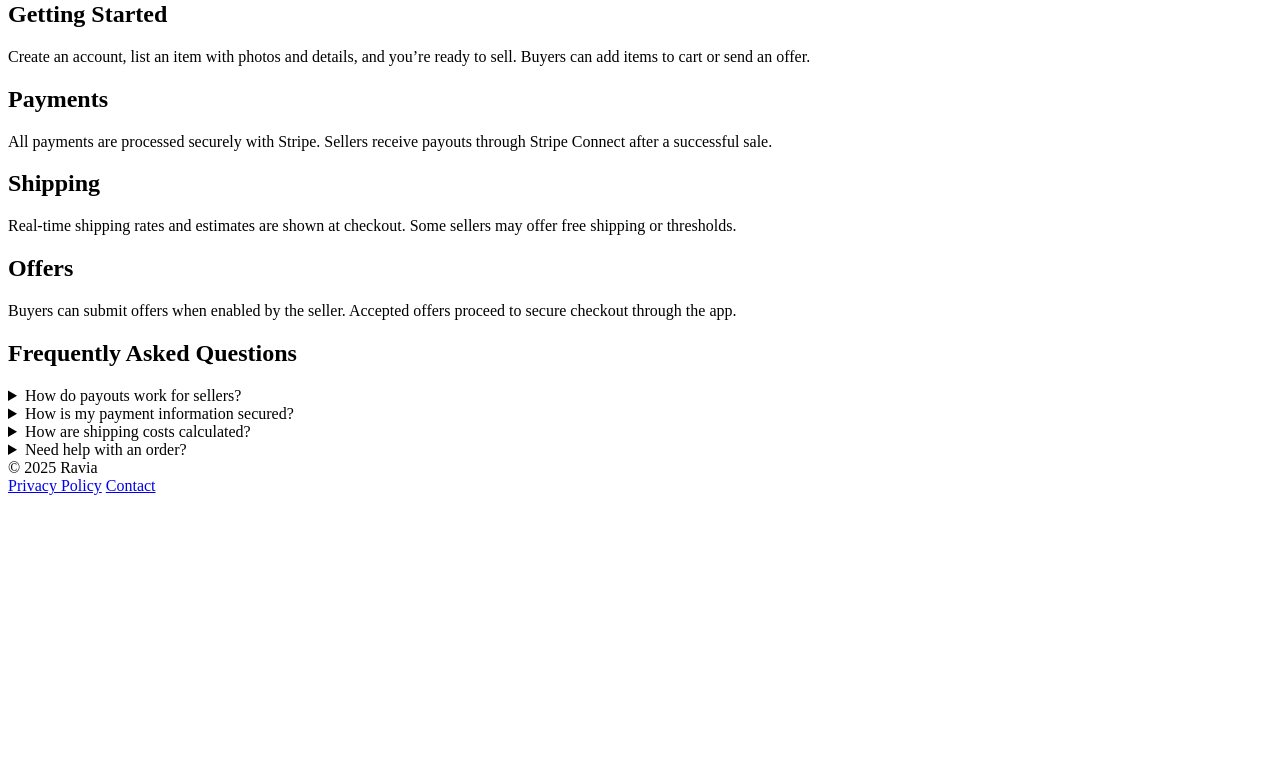
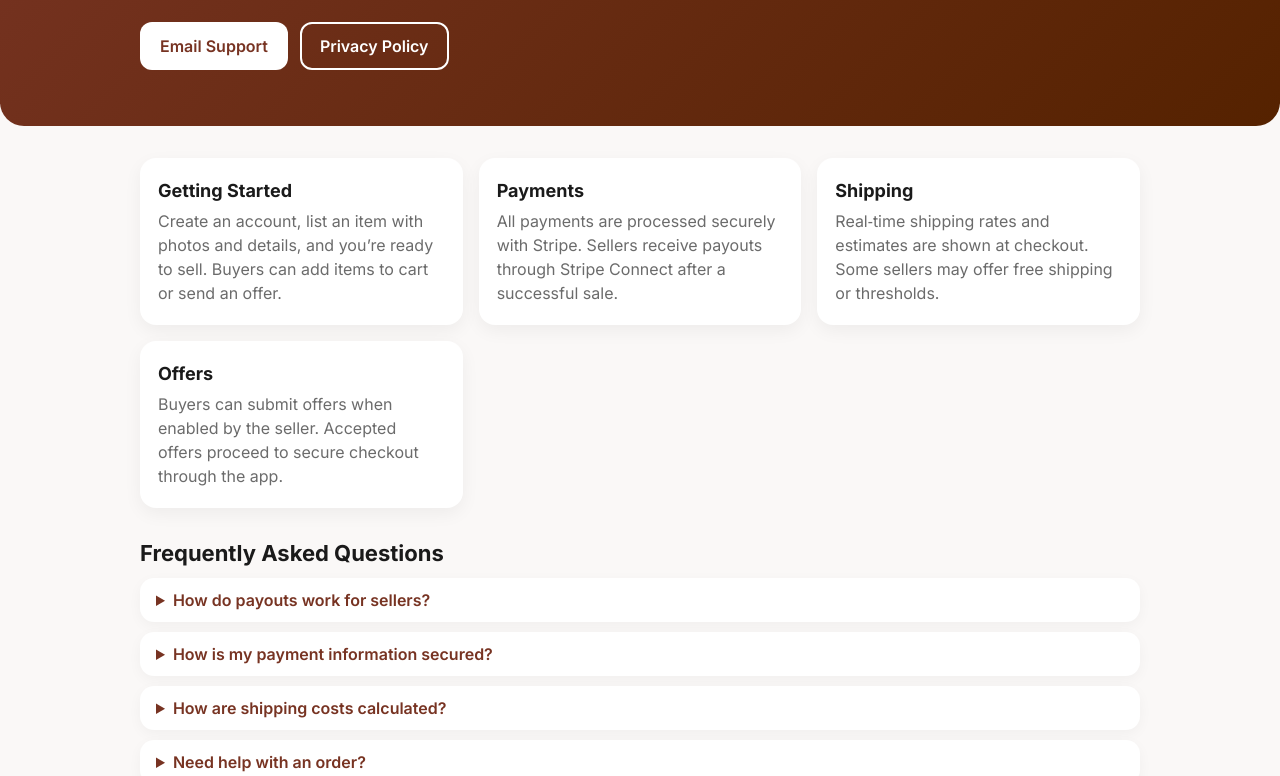
Before and after one commit to mriftikhar/ravia-support, a plain HTML site: page index.html in a window 1280 px wide. Shown: the part 151-927 px from the top of the page. Before the commit the page ends 800 px from the top, so only its background shows below. Drawn offline with Linux system fonts and the light colour scheme; the site is published under a folder, as on GitHub Pages, so addresses that start at the root find nothing.

Commit message:
Support site: fix CSS path, internal links; apply maroon-themed styles

```diff
--- a/index.html
+++ b/index.html
@@ -7,7 +7,7 @@
   <link rel="preconnect" href="https://fonts.googleapis.com">
   <link rel="preconnect" href="https://fonts.gstatic.com" crossorigin>
   <link href="https://fonts.googleapis.com/css2?family=Inter:wght@400;500;600;700&display=swap" rel="stylesheet">
-  <link rel="stylesheet" href="../styles.css" />
+  <link rel="stylesheet" href="styles.css" />
 </head>
 <body>
   <header class="hero">
@@ -16,7 +16,7 @@
       <p>We’re here to help with buying, selling, shipping, and payments.</p>
       <div class="cta-row">
         <a class="btn btn-light" href="mailto:rafeyi94@gmail.com">Email Support</a>
-        <a class="btn btn-outline" href="../privacy.html">Privacy Policy</a>
+        <a class="btn btn-outline" href="privacy.html">Privacy Policy</a>
       </div>
     </div>
   </header>
@@ -66,7 +66,7 @@
     <div class="container footer-row">
       <span>© 2025 Ravia</span>
       <nav>
-        <a href="../privacy.html">Privacy Policy</a>
+        <a href="privacy.html">Privacy Policy</a>
         <a href="mailto:rafeyi94@gmail.com">Contact</a>
       </nav>
     </div>
```
Also changed, not shown: privacy.html (+3 -3 lines).
